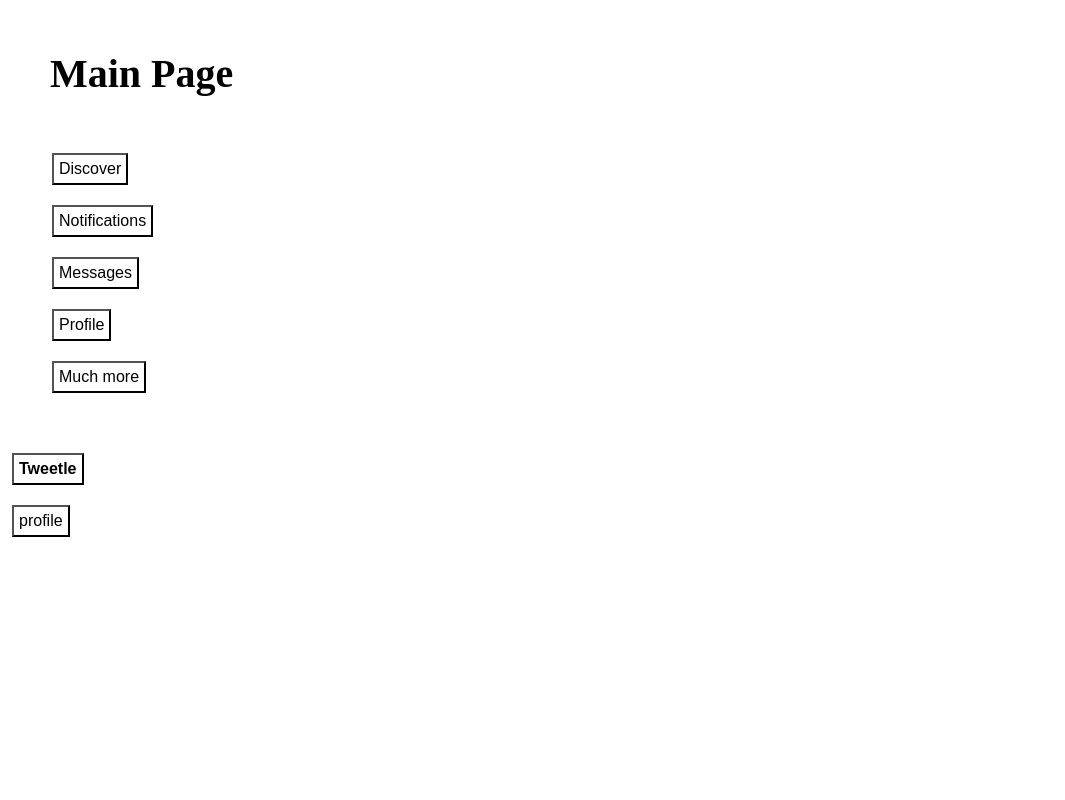
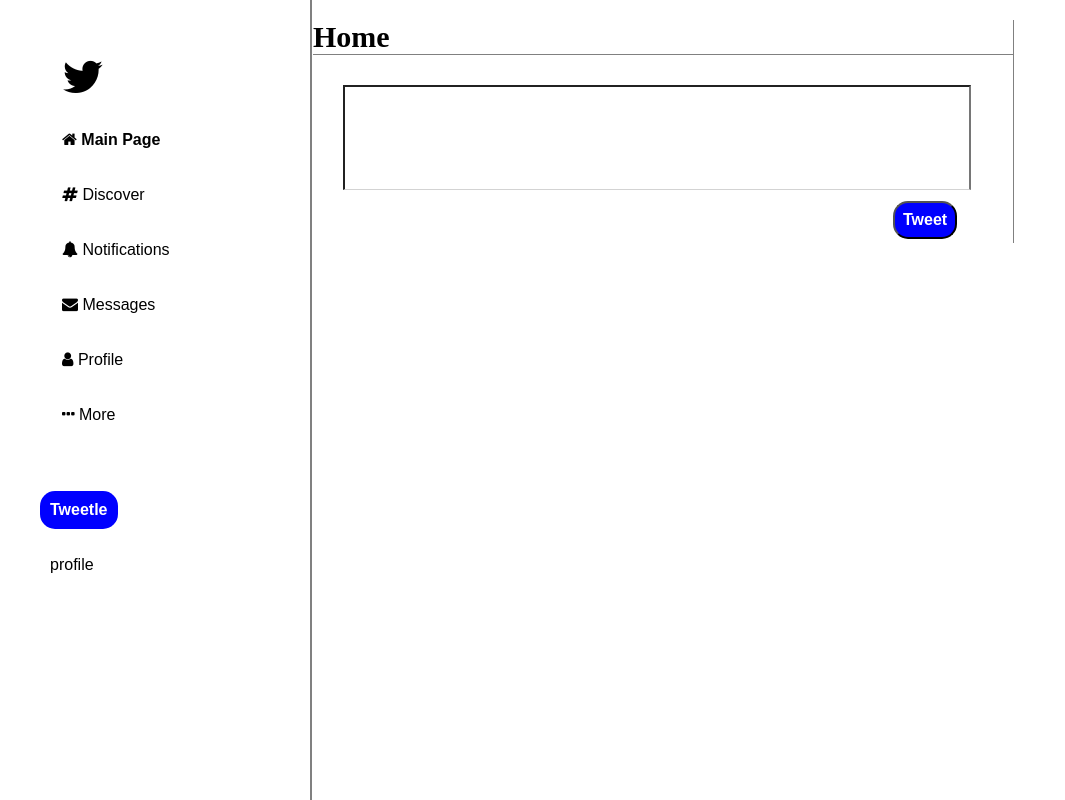
Before and after one commit to ayyucecay/twitter-clone, a Python web app: template templates/homeapp.html in a window 1280 px wide. Shown: the whole page, without its empty margins (0-1065 px from the left). Run offline with Jinja, Linux system fonts and the light colour scheme; the template is opened without the code that fills it, so the values that code supplies are empty.

Commit message:
cont. main page

```diff
--- a/static/homeapp.css
+++ b/static/homeapp.css
@@ -1,17 +1,25 @@
 .leftnavDiv{
-  weight:300px;
+  width:300px;
   height: 900px;
-  padding-top: 10px;
   margin-left: 10px;
   font-size: 40px;
   position: fixed;
   top:0;
   bottom:0;
   left:0;
+  border-right: 2px solid gray;
 }
-
-.leftnavDiv p{
-    font-weight: bold;
+.logo{
+  width:60px;
+  height: 60px;
+  border-radius: 70px !important;
+  margin-left: 40px;
+}
+.logo:hover{
+  background-color: lightblue !important;
+}
+.logo i{
+  font-size: 45px;
 }
 
 .leftnavDiv a{
@@ -19,28 +27,30 @@
 }
 
 .leftnavDiv ul{
-  list-style-type:none;s
+  list-style-type:none;
 }
 
 .leftnavDiv button{
  background-color: transparent;
  color: black;
- padding: 5px;
+ padding: 10px 10px;
  text-align: center;
  text-decoration: none;
  display: inline-block;
  font-size: 16px;
  margin: 4px 2px;
  cursor: pointer;
+ border:none;
+ border-radius: 15px;
 }
 .leftnavDiv button:hover{
-  background-color: #4CAF50;
+  background-color: lightGray;
   color: white;
 }
 
 .tweetButton{
-  background-color: blue;
-  color: white;
+  background-color: blue !important;
+  color:white !important;
   padding: 5px;
   text-align: center;
   text-decoration: none;
@@ -49,19 +59,58 @@
   margin: 4px 2px;
   cursor: pointer;
   font-weight: bolder;
+  margin-left: 30px !important;
+
 }
 
 .tweetButton:hover{
-  background-color: darkBlue;
-  color: white;
+  background-color: darkBlue !important;
+  color: white !important;
 }
 
 .profileButton{
   background-color: transparent;
   padding: 5px;
   cursor: pointer;
+  margin-left: 30px !important;
+
 }
 
-.profileButton{
-  background-color: lightGray;
+.profileButton:hover{
+  background-color: lightGray !important;
 }
+
+.feed{
+  padding-top: 0px;
+  color:black;
+  margin : -10px 0px;
+  margin-left: 305px;
+  display: block;
+  border-right: 1px solid gray;
+  width: 700px;
+}
+.feed p{
+  font-weight: bolder;
+  font-size: 30px;
+  border-bottom: 1px solid gray;
+}
+.tweetBox{
+  width: 620px;
+  height: 100px;
+  border-bottom: 1px solid lightGray;
+  margin-left: 30px;
+}
+.tweetText{
+  width: 620px;
+  height: 100px;
+  border-bottom: 1px solid lightGray ;
+  padding top:5px;
+}
+
+.tweeted{
+  padding: 8px !important;
+  border-radius: 15px;
+  margin-left: 580px !important;
+  margin-top: 15px;
+
+}
--- a/templates/homeapp.html
+++ b/templates/homeapp.html
@@ -1,4 +1,3 @@
-
 <!DOCTYPE html>
 <html lang="en">
 
@@ -6,24 +5,39 @@
   <title>Anasayfa/Twitter</title>
   <link rel="stylesheet" href="../static/homeapp.css">
   <meta charset="utf-8">
+
+  <!-- FONT AWSOME -->
+  <!--<link rel="stylesheet" href="https://cdnjs.cloudflare.com/ajax/libs/font-awesome/4.7.0/css/font-awesome.min.css">-->
+  <link href="https://stackpath.bootstrapcdn.com/font-awesome/4.7.0/css/font-awesome.min.css" rel="stylesheet" integrity="sha384-wvfXpqpZZVQGK6TAh5PVlGOfQNHSoD2xbE+QkPxCAFlNEevoEH3Sl0sibVcOQVnN" crossorigin="anonymous">
+
 </head>
 
 <div class="leftnavDiv">
+
   <ul>
-      <p >Main Page</p>
-      <li><button>Discover</button></li>
-      <li><button>Notifications</button></li>
-      <li><button>Messages</button></li>
-      <li><button>Profile</button></li>
-      <li><button>Much more</button></li>
-    </ul>
+    <li><button class="logo"><i class="fa fa-twitter "></i></button></li>
+    <li><button style="font-weight: bold"><i class="fa fa-home"></i> Main Page</button></li>
+    <li><button><i class="fa fa-hashtag"></i> Discover</button></li>
+    <li><button><i class="fa fa-bell"></i> Notifications</button></li>
+    <li><button><i class="fa fa-envelope"></i> Messages</button></li>
+    <li><button><i class="fa fa-user"></i> Profile</button></li>
+    <li><button><i class="fa fa-ellipsis-h"></i> More</button></li>
+  </ul>
 
-<button class="tweetButton" onclick="tweet()">Tweetle</button>
+  <button class="tweetButton">Tweetle</button>
 
-<form action="https://www.w3docs.com/">
-         <button class="profileButton">profile</button>
-      </form>
+  <form action="https://www.w3docs.com/">
+    <button class="profileButton">profile</button>
+  </form>
 
+</div>
+
+<div class="feed">
+  <p>Home</p>
+  <form class="tweetBox">
+    <input type="text" class="tweetText" name="fname"><br><br>
+  </form>
+  <button class="tweetButton tweeted">Tweet</button>
 </div>
 
 
```
Also changed, not shown: branding/twitterSymbol.png (added).
